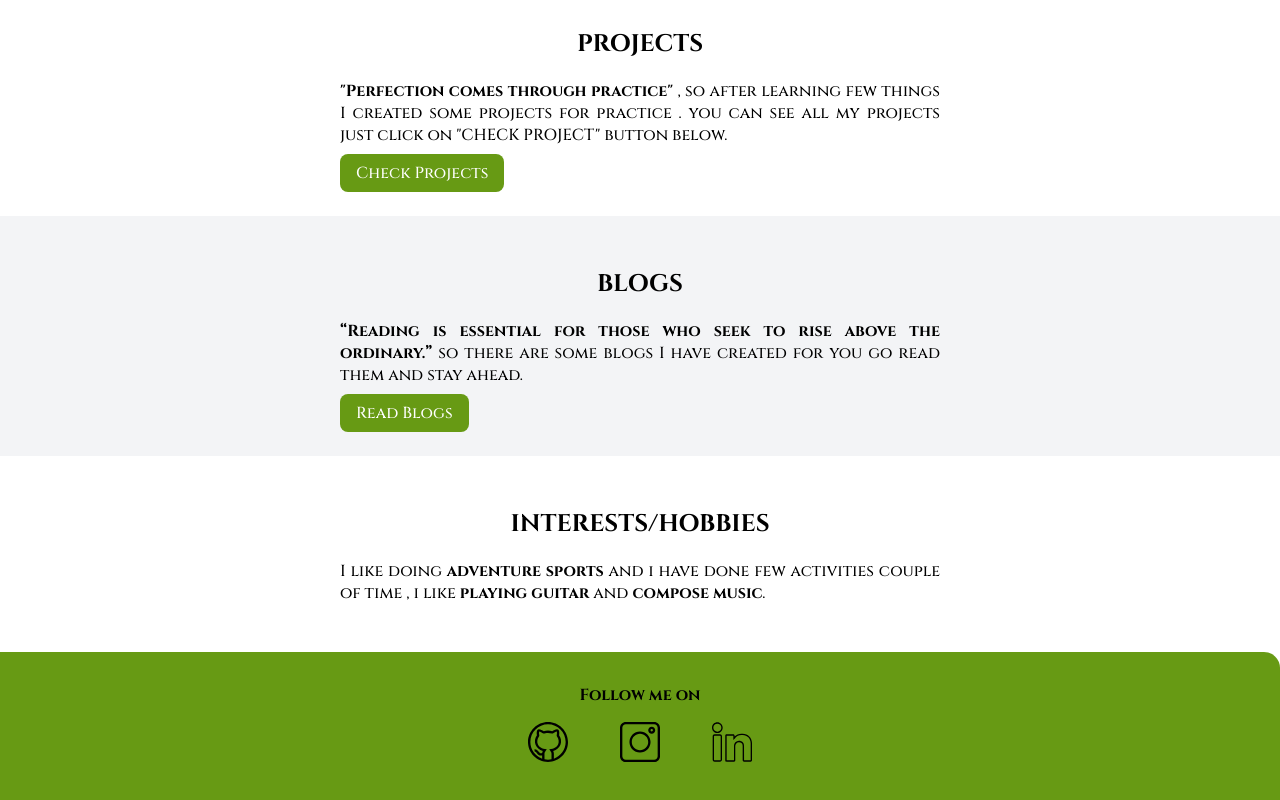
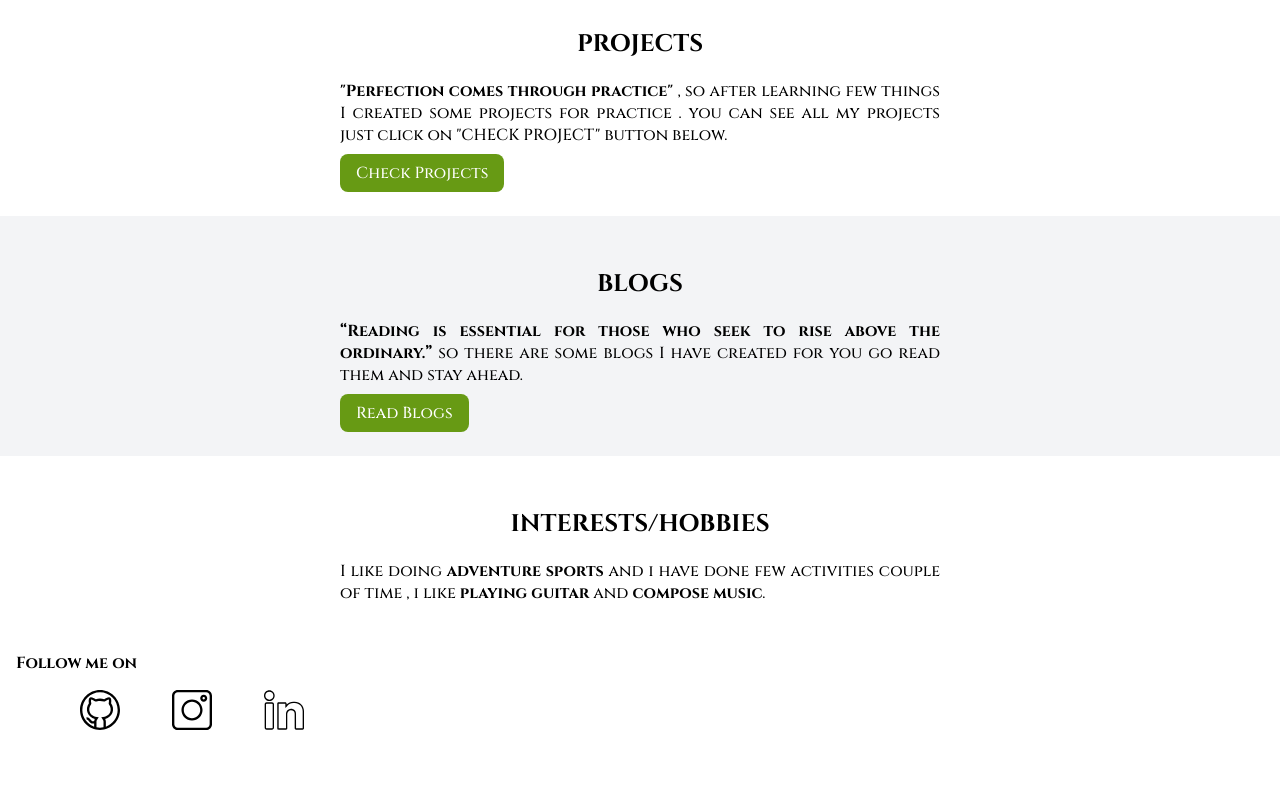
Before and after one commit to AmitThakur11/Portfolio_site, a plain HTML site: page index.html in a window 1280 px wide. Shown: the part 730-1530 px from the top of the page. After the commit the page ends 1482 px from the top, so only its background shows below. Drawn offline with Linux system fonts and the light colour scheme.

```diff
--- a/site.css
+++ b/site.css
@@ -113,19 +113,6 @@ hr{
 
 /**Footer**/
 
-footer{
-    background-color: var(--primary-color);
-    padding:2rem 0rem;
-    text-align: center;
-    color:white;
-    border-top-right-radius: 1rem;
-}
-.footer .link{
-    color:white;
-}
-.footer ul{
-    padding-inline-start: 0px;
-}
 
 .para-image{
     text-align: center;
```
